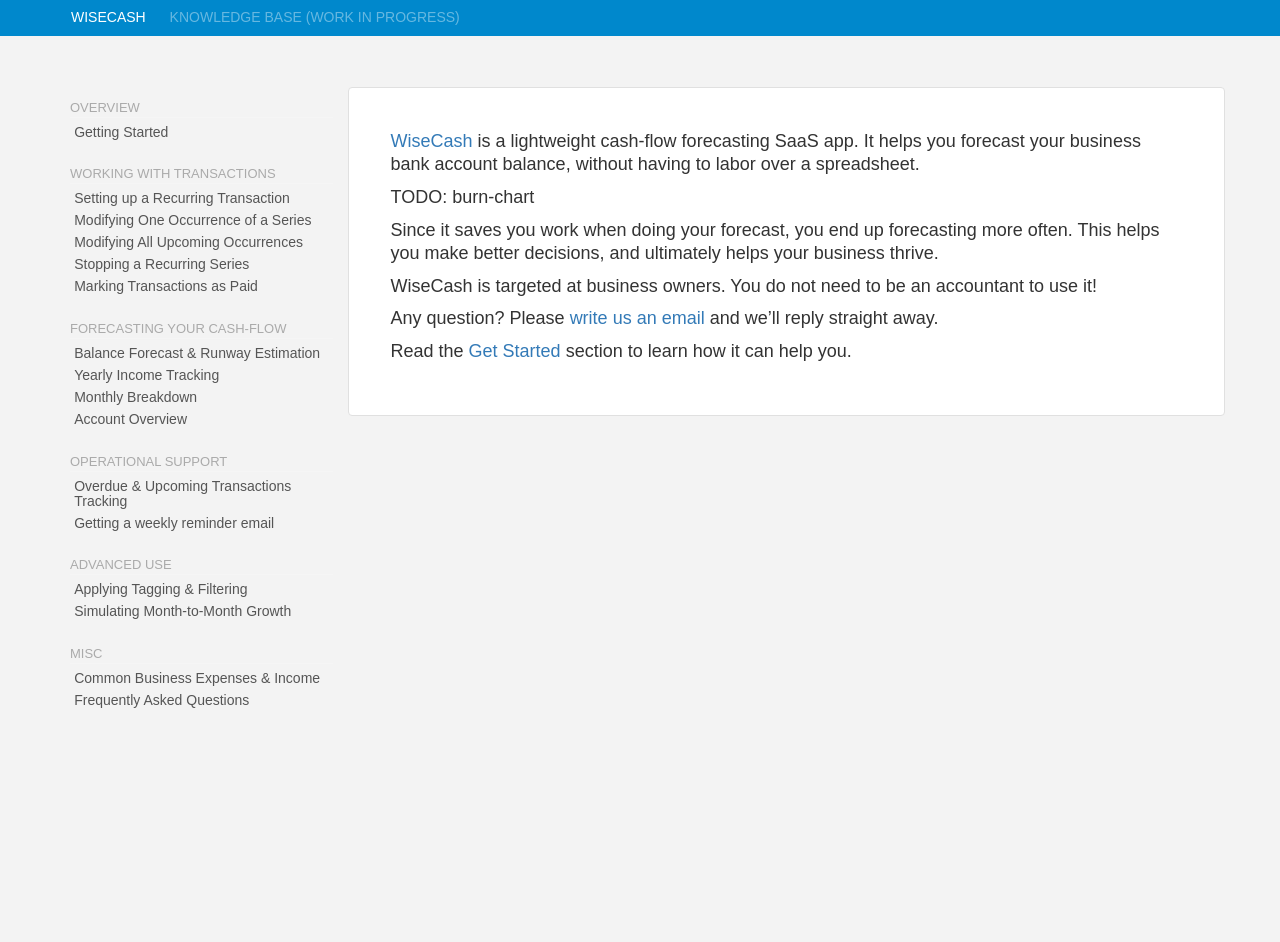
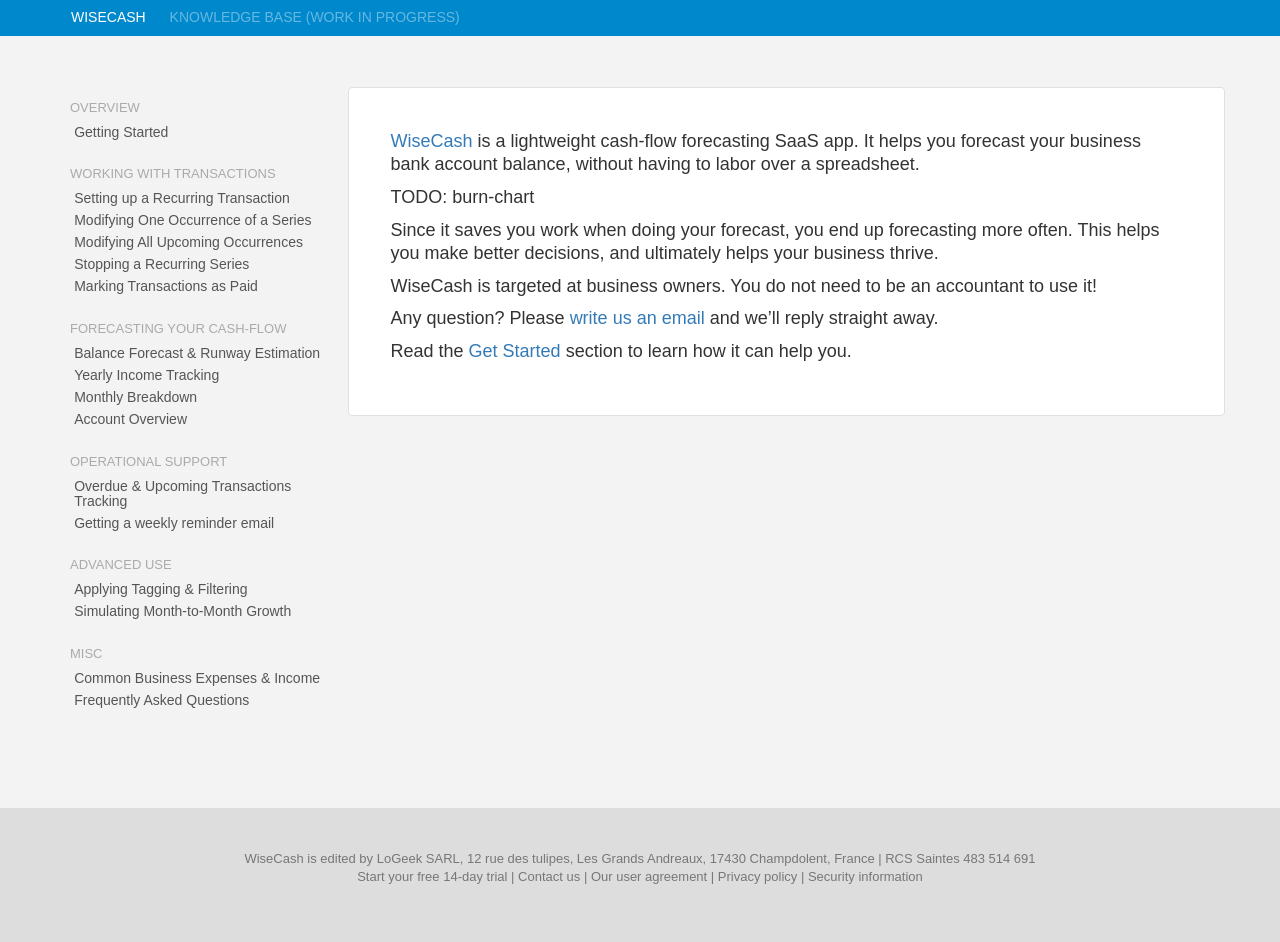
Before and after one commit to wisecash/wisecash-support, a Jekyll site: the page built from index.md, in a window 1280 px wide. Built offline with Jekyll 4.4.1, drawn with Linux system fonts in a browser that asks for light colours; nearby versions of some CDN libraries; before the commit the page ends 900 px from its top, so only the background shows below that.

Commit message:
Add footer

```diff
--- /dev/null
+++ b/_includes/footer.html
@@ -0,0 +1,22 @@
+<div class="footer-wrapper">
+<div class="container">
+  <div class="row">
+    <div class="col-sm-12">
+      <footer>
+        <div>
+          <p>
+            WiseCash is edited by <a href="http://www.logeek.fr">LoGeek SARL</a>, 12 rue des tulipes, Les Grands Andreaux, 17430 Champdolent, France | RCS Saintes 483 514 691
+          </p>
+          <p>
+            <a href="/users/sign_up">Start your free 14-day trial</a> |
+            <a href="mailto:support@wisecashhq.com">Contact us</a> |
+            <a href="/terms">Our user agreement</a> |
+            <a href="/privacy">Privacy policy</a> |
+            <a href="/security">Security information</a>
+          </p>
+        </div>
+      </footer>
+    </div>
+  </div>
+</div>
+</div>
--- a/_layouts/default.html
+++ b/_layouts/default.html
@@ -35,5 +35,6 @@
         </div>
       </div>
     </div>
+    {% include footer.html %}
   </body>
 </html>
--- a/css/site.scss
+++ b/css/site.scss
@@ -154,6 +154,28 @@
   }
 }
 
+.footer-wrapper {
+  background-color: #ddd;
+  margin-top: 4em;
+}
+
+footer {
+  padding: 2em;
+  text-align: center;
+  p {
+    margin-bottom: 0;
+  }
+  div {
+    margin-top: 1em;
+    padding-bottom: 2em;
+  }
+  p, a {
+    color: #777;
+    font-size: 13px;
+    line-height: 18px;
+  }
+}
+
 .our-header {
   p, li {
     font-size: 22px;
```
